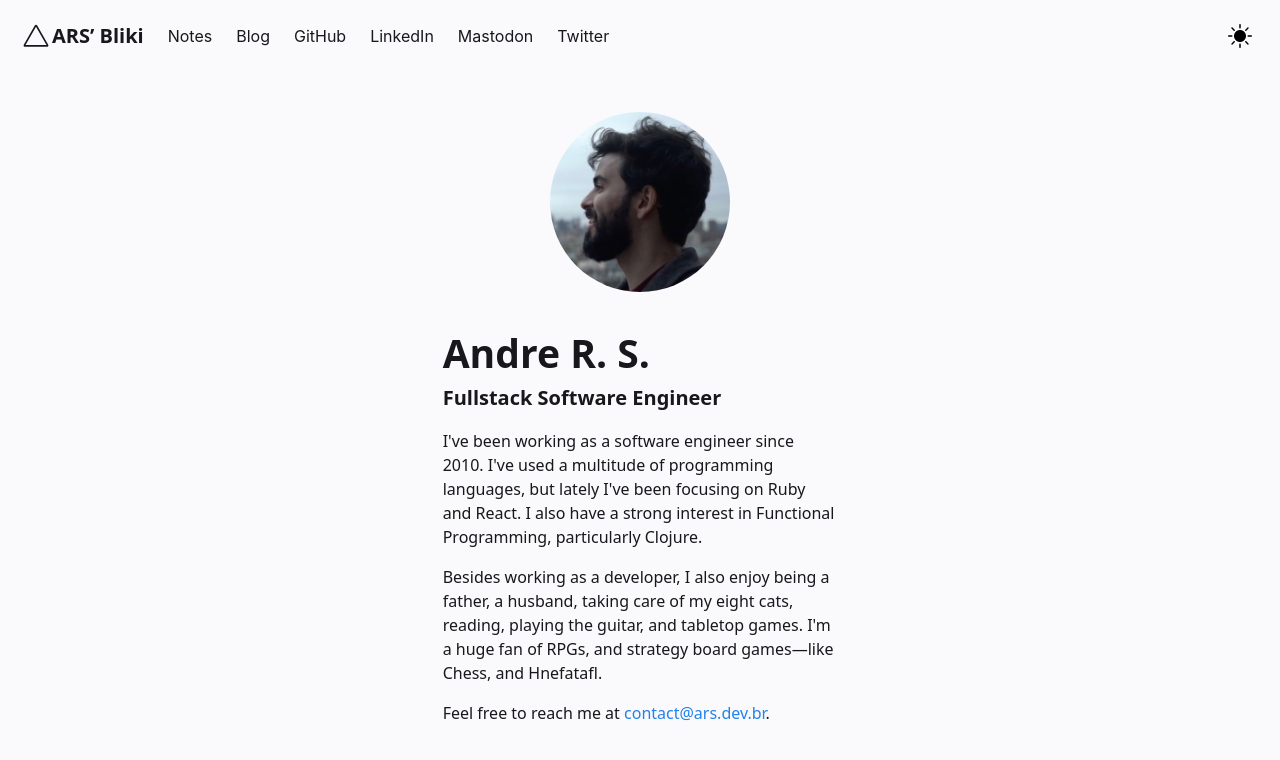
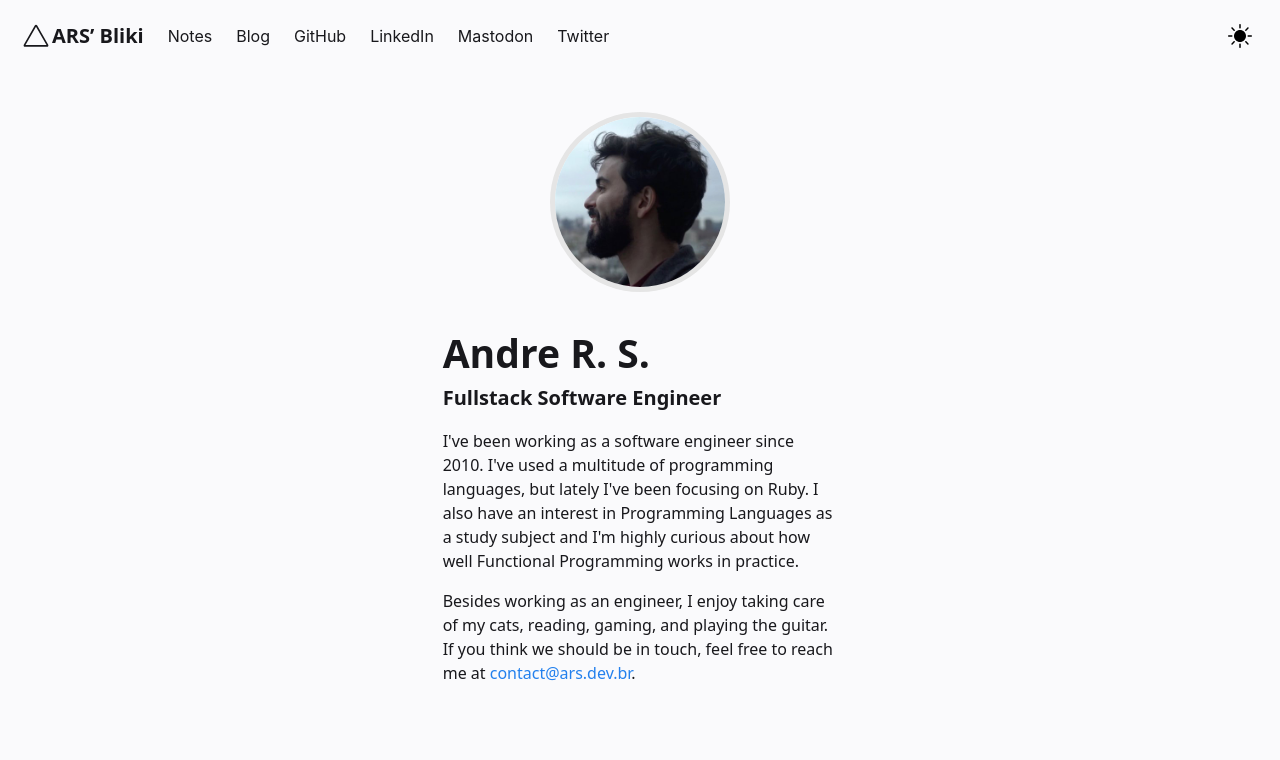
Before and after one commit to ars-dev-br/ars-dev-br.github.io, a Jekyll site: the page built from pages/index.md, in a window 1280 px wide. Shown: the top 760 px of the page. Built offline with Jekyll 4.4.1, drawn with Linux system fonts in a browser that asks for light colours.

Commit message:
Improve home/about page

```diff
--- a/_includes/Homepage.html
+++ b/_includes/Homepage.html
@@ -9,19 +9,15 @@
     <p>
       I've been working as a software engineer since 2010. I've used a
       multitude of programming languages, but lately I've been
-      focusing on Ruby and React. I also have a strong interest in
-      Functional Programming, particularly Clojure.
+      focusing on Ruby. I also have an interest in Programming
+      Languages as a study subject and I'm highly curious about how
+      well Functional Programming works in practice.
     </p>
 
     <p>
-      Besides working as a developer, I also enjoy being a father, a
-      husband, taking care of my eight cats, reading, playing the
-      guitar, and tabletop games. I'm a huge fan of RPGs, and strategy
-      board games—like Chess, and Hnefatafl.
-    </p>
-
-    <p>
-      Feel free to reach me
+      Besides working as an engineer, I enjoy taking care of my cats,
+      reading, gaming, and playing the guitar. If you think we should
+      be in touch, feel free to reach me
       at <a href="mailto:contact@ars.dev.br">contact@ars.dev.br</a>.
     </p>
   </div>
--- a/assets/css/main.css
+++ b/assets/css/main.css
@@ -3938,6 +3938,7 @@ a.tag:hover {
   .circle {
     display: block;
     border-radius: 50%;
+    border: 5px solid var(--border);
     margin: auto;
     margin-bottom: 2rem;
   }
```
